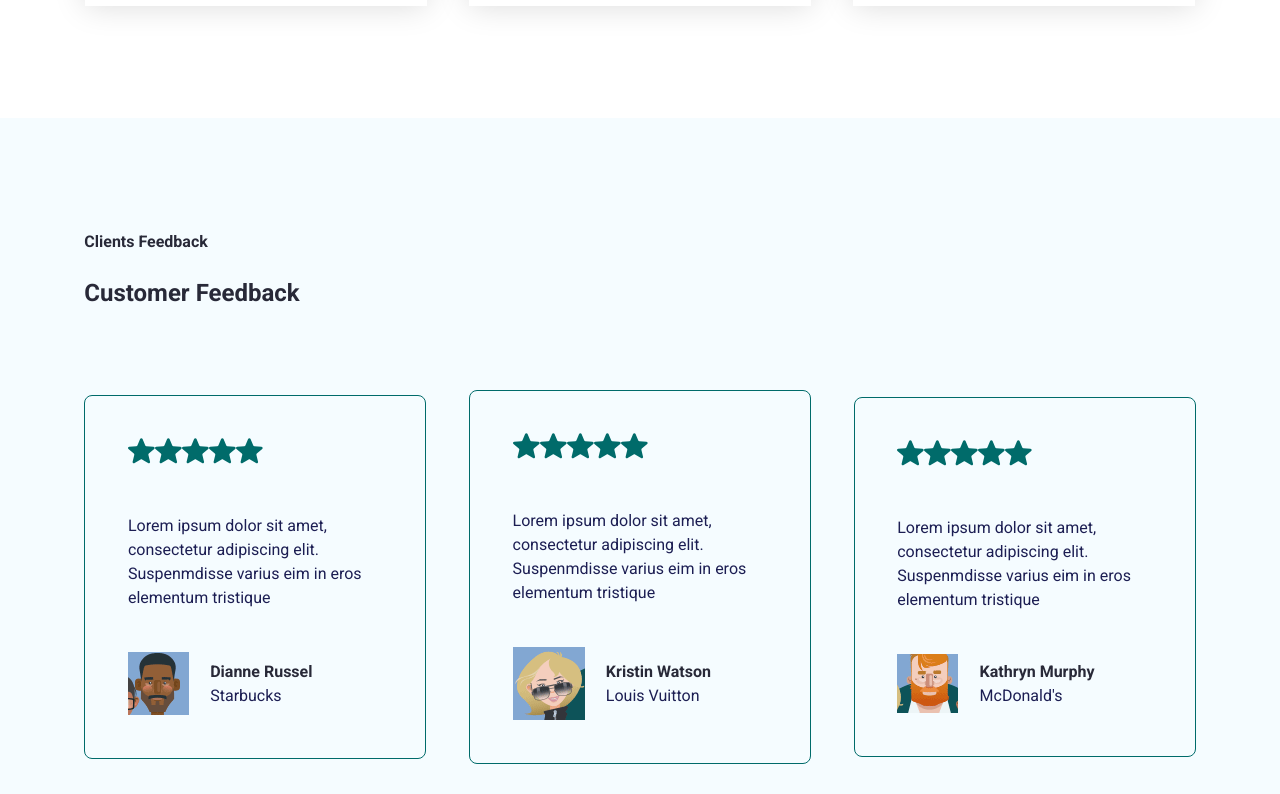
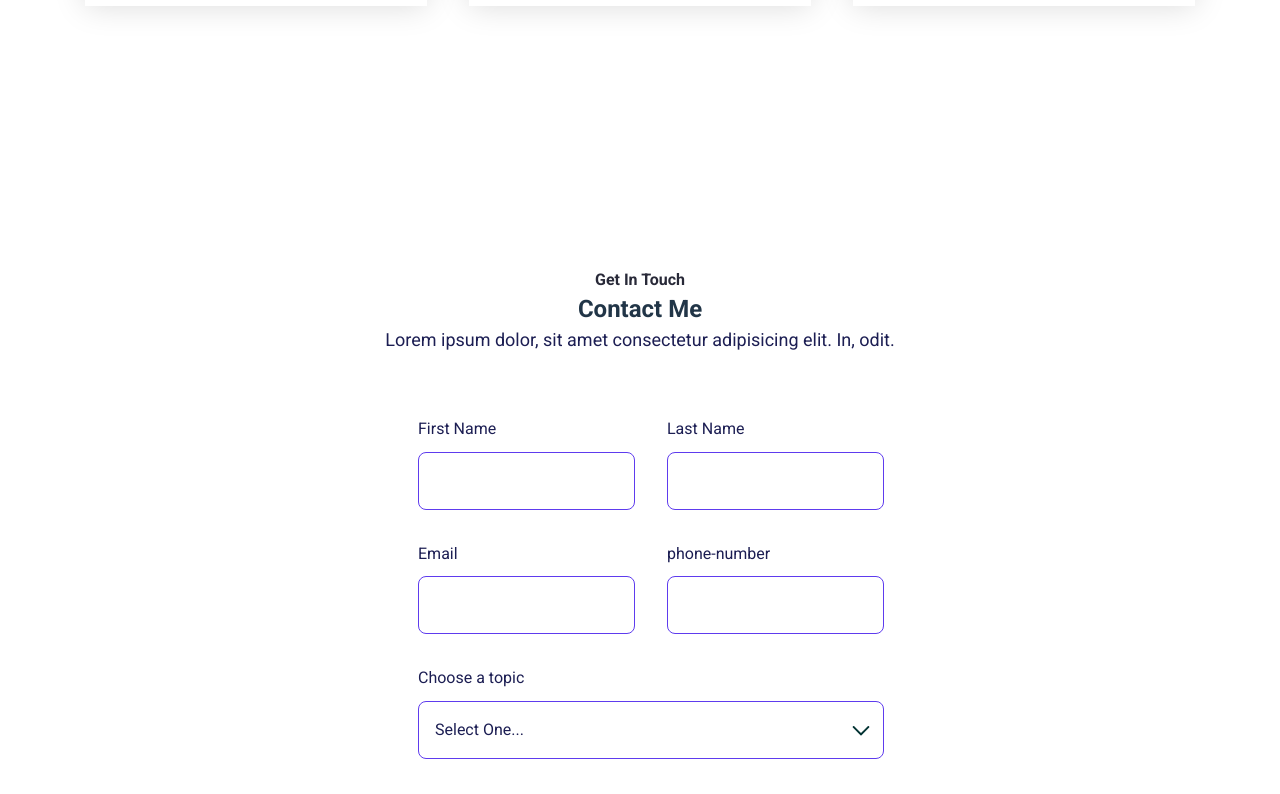
Before and after one commit to nasinghw/myreactportfolio, a React (Create React App) app: page / in a window 1280 px wide. Shown: the part 3525-4319 px from the top of the page. Built offline with nearby package versions, Linux system fonts and the light colour scheme.

Commit message:
Hero  Section

```diff
--- a/src/Pages/Home/Homescreen/index.jsx
+++ b/src/Pages/Home/Homescreen/index.jsx
@@ -4,7 +4,7 @@ import Footer from "../Footer";
 import HeroSection from "../HeroSection";
 import MyPortfolio from "../MyPortfolio";
 import MySkills from "../MySkills";
-import Testimonial from "../Testimonials";
+
 
 export default function Home() {
   return (
@@ -13,7 +13,6 @@ export default function Home() {
       <MySkills />
       <AboutMe />
       <MyPortfolio />
-      <Testimonial />
       <ContactMe />
       <Footer />
     </>
--- a/src/Pages/Home/Testimonials.jsx
+++ /dev/null
@@ -1,48 +0,0 @@
-import data from "../../data/index.json";
-
-export default function Testimonial() {
-  return (
-    <section className="testimonial--section" id="testimonial">
-      <div className="portfolio--container-box">
-        <div className="portfolio--container">
-          <p className="sub--title">Clients Feedback</p>
-          <h2 className="sections--heading">Customer Feedback</h2>
-        </div>
-      </div>
-      <div className="portfolio--section--container">
-        {data?.testimonial?.map((item, index) => (
-          <div key={index} className="testimonial--section--card">
-            <div className="testimonial--section--card--review">
-              {Array.from({ length: 5 }, (reviews, index) => (
-                <svg
-                  xmlns="http://www.w3.org/2000/svg"
-                  width="27"
-                  height="26"
-                  viewBox="0 0 27 26"
-                  fill="none"
-                >
-                  <path
-                    d="M12.0945 0.953177C12.5528 -0.135435 14.1138 -0.135434 14.5722 0.95318L17.2772 7.37836C17.4705 7.8373 17.9074 8.15087 18.4089 8.19059L25.4302 8.74669C26.6199 8.84091 27.1022 10.3076 26.1959 11.0746L20.8464 15.6016C20.4643 15.925 20.2973 16.4324 20.4141 16.9158L22.0484 23.6847C22.3253 24.8315 21.0625 25.7381 20.044 25.1235L14.0327 21.4961C13.6033 21.237 13.0633 21.237 12.634 21.4961L6.62265 25.1235C5.60415 25.7381 4.34127 24.8315 4.61818 23.6847L6.25256 16.9158C6.3693 16.4324 6.20243 15.925 5.82034 15.6016L0.47075 11.0746C-0.435624 10.3076 0.0467572 8.84091 1.23639 8.74669L8.25781 8.19059C8.75933 8.15087 9.19621 7.8373 9.38942 7.37836L12.0945 0.953177Z"
-                    fill="#006B6A"
-                  />
-                </svg>
-              ))}
-            </div>
-            <p className="text-md">{item.description}</p>
-            <div className="testimonial--section--card--author--detail">
-              <img src={item.src} alt="Avatar" />
-              <div>
-                <p className="text-md testimonial--author--name">
-                  {item.author_name}
-                </p>
-                <p className="text-md testimonial--author--designation">
-                  {item.author_designation}
-                </p>
-              </div>
-            </div>
-          </div>
-        ))}
-      </div>
-    </section>
-  );
-}
--- a/src/data/index.json
+++ b/src/data/index.json
@@ -47,31 +47,7 @@
       "description": "Lorem ipsum dolor sit amet, consectetur adipiscing elit. Suspenmdisse varius eim in eros elementum tristique",
       "link": "View In Github"
     }
-  ],
-  "testimonial": [
-    {
-      "id": "1",
-      "count": "5",
-      "src": "./img/avatar-image.png",
-      "description": "Lorem ipsum dolor sit amet, consectetur adipiscing elit. Suspenmdisse varius eim in eros elementum tristique",
-      "author_name": "Dianne Russel",
-      "author_designation": "Starbucks"
-    },
-    {
-      "id": "2",
-      "count": "5",
-      "src": "./img/avatar-image-1.png",
-      "description": "Lorem ipsum dolor sit amet, consectetur adipiscing elit. Suspenmdisse varius eim in eros elementum tristique",
-      "author_name": "Kristin Watson",
-      "author_designation": "Louis Vuitton"
-    },
-    {
-      "id": "3",
-      "count": "5",
-      "src": "./img/avatar-image-2.png",
-      "description": "Lorem ipsum dolor sit amet, consectetur adipiscing elit. Suspenmdisse varius eim in eros elementum tristique",
-      "author_name": "Kathryn Murphy",
-      "author_designation": "McDonald's"
-    }
   ]
+
+
 }
```
